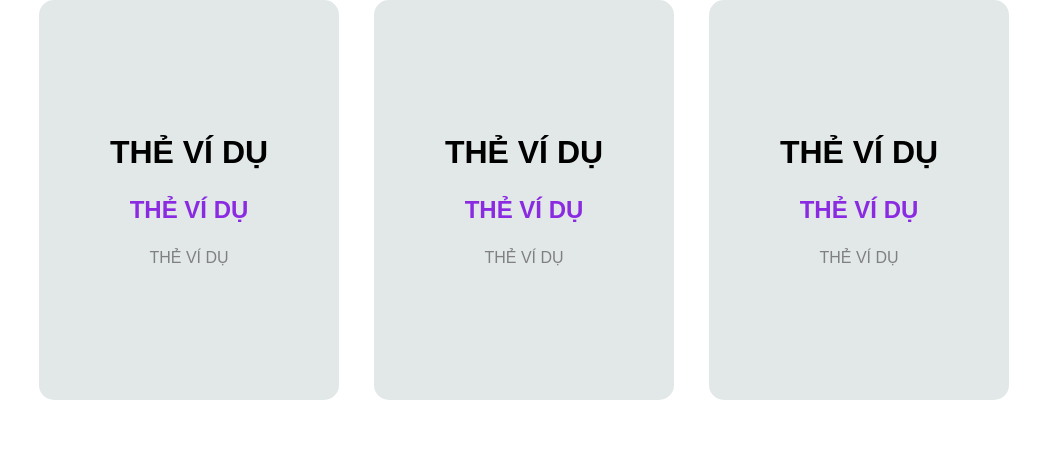
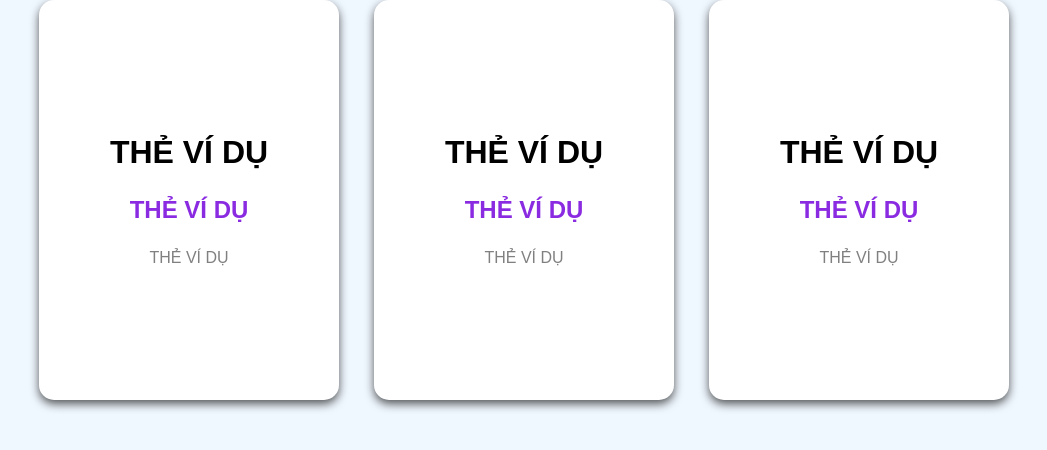
Before and after one commit to hunglocct/nguyentrihung_B25DTCN173_IT103A-K25_HTML_CSS, a plain HTML site: page ss - (13)/BTVN/b8.html in a window 1280 px wide. Shown: the whole page, without its empty margins (116-1163 px from the left). Drawn offline with Linux system fonts and the light colour scheme.

Commit message:
Add files via upload

```diff
--- a/ss - (13)/BTVN/b8.html
+++ b/ss - (13)/BTVN/b8.html
@@ -20,7 +20,7 @@
         }
         .box{
             text-align: center;
-            background-color: rgb(226, 232, 232);
+            background-color: rgb(255, 255, 255);
             width: 300px;
             height: 400px;
             display: flex;
@@ -28,6 +28,7 @@
             justify-content: center;
             gap: 25px;
             border-radius: 15px;
+            box-shadow: 0 4px 10px rgba(0, 0, 0, 0.653);
         }
         h2{
             color: blueviolet;
@@ -48,7 +49,7 @@
         }
     </style>
 </head>
-<body>
+<body style="background-color: aliceblue;">
     <div class="m1">
         <div class="box">
             <h1>THẺ VÍ DỤ</h1>
```
